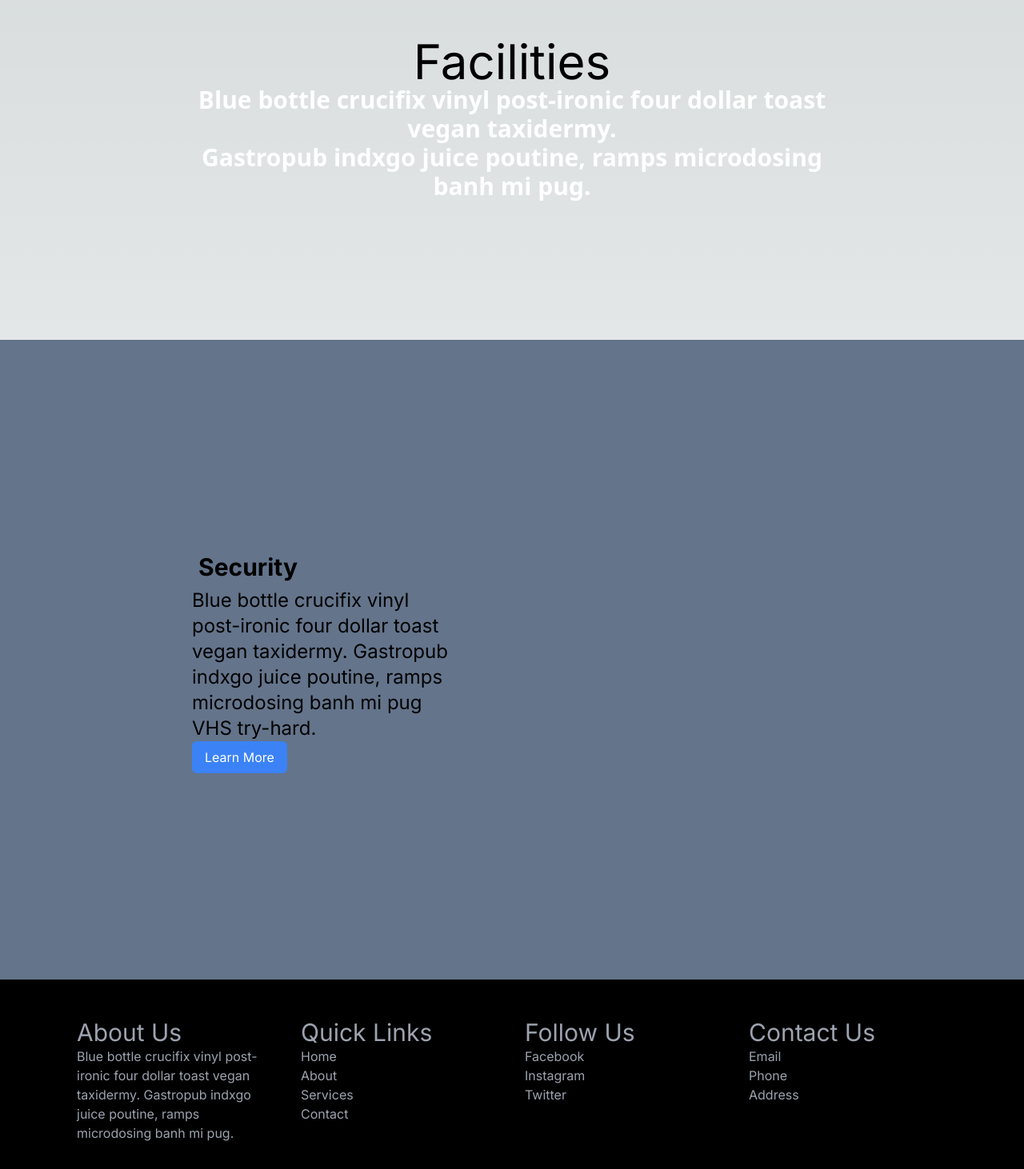
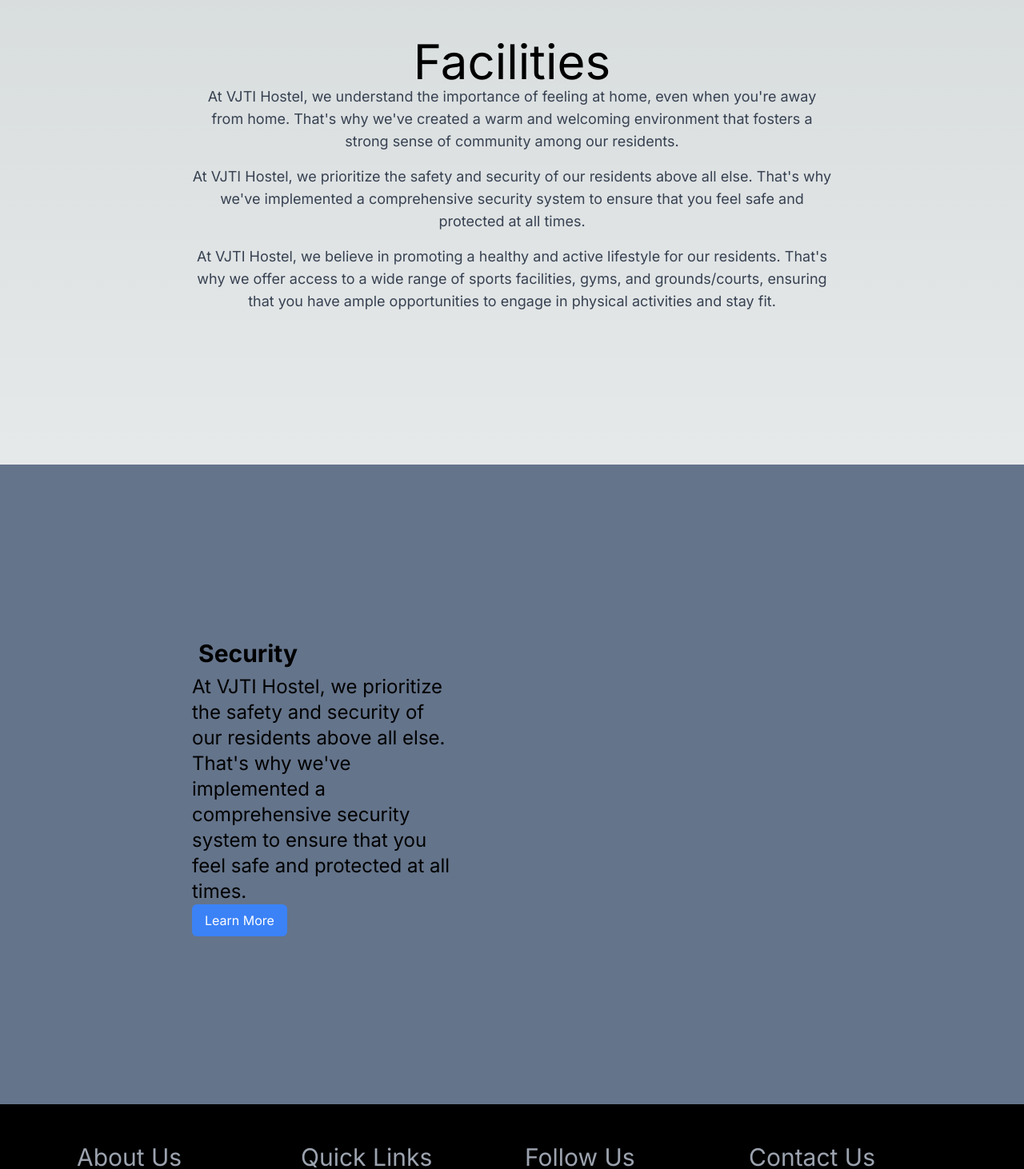
Before and after one commit to yadnyeshdande/fyp-scratch, a Next.js app: page /Facilities in a window 1280 px wide. Shown: the part 113-1575 px from the top of the page at 80% size. Built offline with nearby package versions, Linux system fonts and the light colour scheme; what @designbycode/tailwindcss-text-stroke would draw is missing.

Commit message:
filler removed

```diff
--- a/src/app/Facilities/page.tsx
+++ b/src/app/Facilities/page.tsx
@@ -6,26 +6,32 @@
     <div className='facilities   '>
         <div className='fheading  px-10vw py-10vw px-60 py-40 flex-auto items-center justify-center text-center'>
             <h1 className='text-6xl' >Facilities</h1>
-            <h3 className='text-3xl font-black font-sans text-white text-stroke text-stroke-cyan-600' >
-                Blue bottle crucifix vinyl post-ironic four dollar toast vegan taxidermy. <br/> Gastropub indxgo juice poutine, ramps microdosing banh mi pug.
-            </h3>
+            <p className="text-gray-700 mb-4 md:text-lg">
+              At VJTI Hostel, we understand the importance of feeling at home, even when you're away from home. That's why we've created a warm and welcoming environment that fosters a strong sense of community among our residents.
+            </p>
+            <p className="text-gray-700 mb-4 md:text-lg">
+              At VJTI Hostel, we prioritize the safety and security of our residents above all else. That's why we've implemented a comprehensive security system to ensure that you feel safe and protected at all times.
+            </p>
+            <p className="text-gray-700 mb-4 md:text-lg">
+              At VJTI Hostel, we believe in promoting a healthy and active lifestyle for our residents. That's why we offer access to a wide range of sports facilities, gyms, and grounds/courts, ensuring that you have ample opportunities to engage in physical activities and stay fit.
+            </p>
         </div>
         <div className='fimages width-full px-60 py-10 border-spacing-2 border-red-300 bg-slate-500 h-screen mt-3.5 flex justify-between '>
 
             <div className='fleft w-5/12 h-full border-1px-solid-blue overflow-auto'>
               <div className="fleftelm w-full h-full flex flex-col justify-center">
                   <h1 className='text-3xl font-bold m-2'>Security</h1>
-                  <h3 className='text-2xl'>Blue bottle crucifix vinyl post-ironic four dollar toast vegan taxidermy. Gastropub indxgo juice poutine, ramps microdosing banh mi pug VHS try-hard.</h3>
+                  <h3 className='text-2xl'>At VJTI Hostel, we prioritize the safety and security of our residents above all else. That's why we've implemented a comprehensive security system to ensure that you feel safe and protected at all times.</h3>
                   <Link href={"/Facilities/Security"}> <button className='bg-blue-500 text-white px-4 py-2 rounded-md hover:bg-blue-600 transition-colors duration-300'> Learn More </button> </Link>
               </div>
               <div className="fleftelm w-full h-full flex flex-col justify-center">
                   <h1 className='text-3xl font-bold m-2'>Home Like Environment</h1>
-                  <h3 className='text-2xl'>Blue bottle vinegar polaroid, listicle craft beer next level umami narwhal cold-pressed. Gastropub indxgo juice poutine, ramps microdosing banh mi pug VHS try-hard. </h3>
+                  <h3 className='text-2xl'>At VJTI Hostel, we understand the importance of feeling at home, even when you're away from home. That's why we've created a warm and welcoming environment that fosters a strong sense of community among our residents.</h3>
                   <Link href={"/Facilities/HomeLikeEnv"}> <button className='bg-blue-500 text-white px-4 py-2 rounded-md hover:bg-blue-600 transition-colors duration-300'> Learn More </button> </Link>
               </div>
               <div className="fleftelm w-full h-full flex flex-col justify-center">
                   <h1 className='text-3xl font-bold m-2'>Sports</h1>
-                  <h3 className='text-2xl'>Blue bottle crucifix vinyl post-ironic four dollar toast vegan taxidermy. Gastropub indxgo juice poutine, ramps microdosing banh mi pug VHS try-hard.</h3>
+                  <h3 className='text-2xl'>At VJTI Hostel, we believe in promoting a healthy and active lifestyle for our residents. That's why we offer access to a wide range of sports facilities, gyms, and grounds/courts, ensuring that you have ample opportunities to engage in physical activities and stay fit.</h3>
                   <Link href={"/Facilities/Sports"}> <button className='bg-blue-500 text-white px-4 py-2 rounded-md hover:bg-blue-600 transition-colors duration-300'> Learn More </button> </Link>
               </div>
             </div>
--- a/src/components/Footer.tsx
+++ b/src/components/Footer.tsx
@@ -7,7 +7,7 @@
         <div className=" max-w-6xl mx-auto grid grid-cols-1 sm:grid-cols-2 lg:grid-cols-4 gap-8 px-4 sm:px-6 lg:px-8">
             <div className="">
                 <h1 className="text-3xl">About Us</h1>
-                <p>Blue bottle crucifix vinyl post-ironic four dollar toast vegan taxidermy. Gastropub indxgo juice poutine, ramps microdosing banh mi pug.</p>
+                <p>We strive to provide a safe, comfortable, and nurturing environment for students seeking a home away from home.</p>
             </div>
             <div className="">
                 <h1 className="text-3xl ">Quick Links</h1>
```
